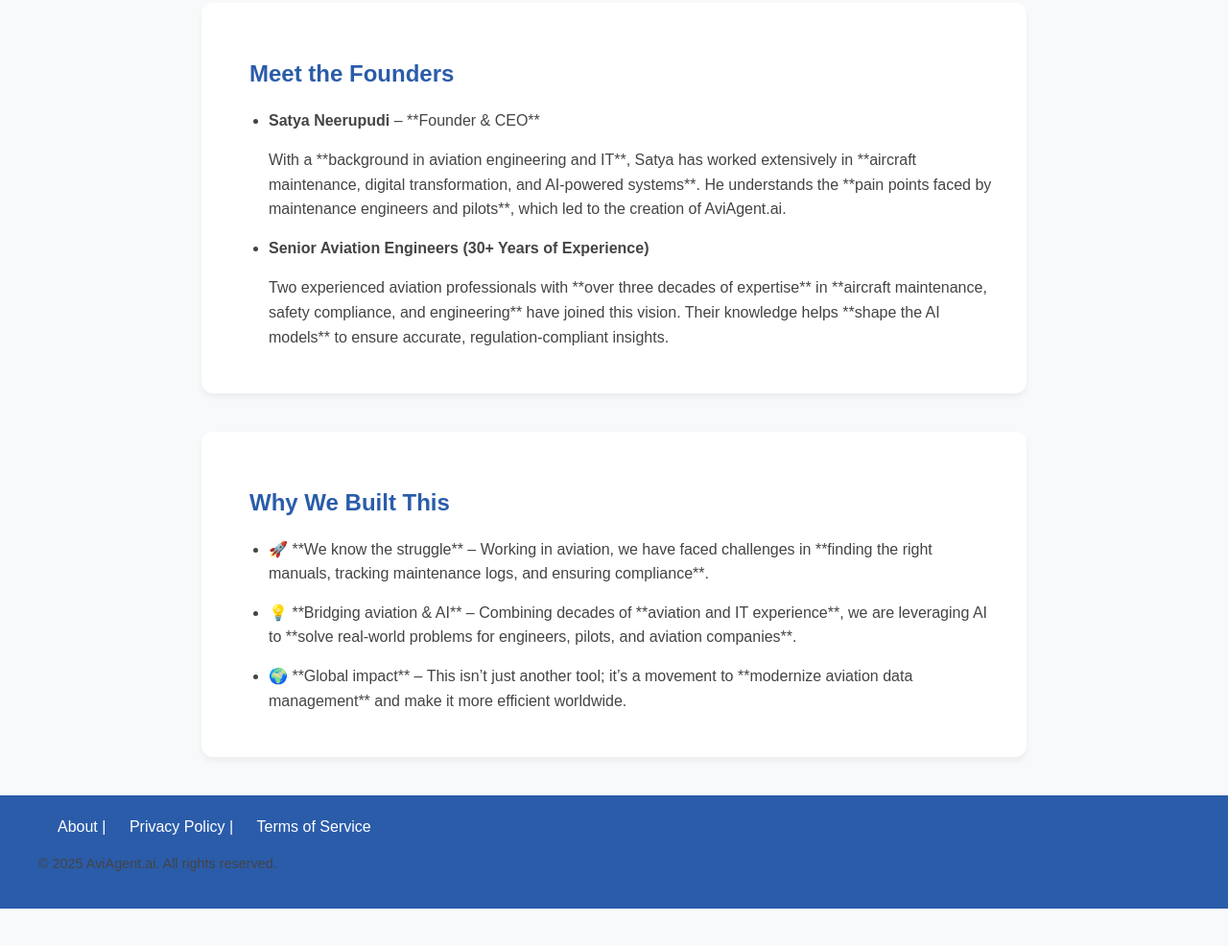
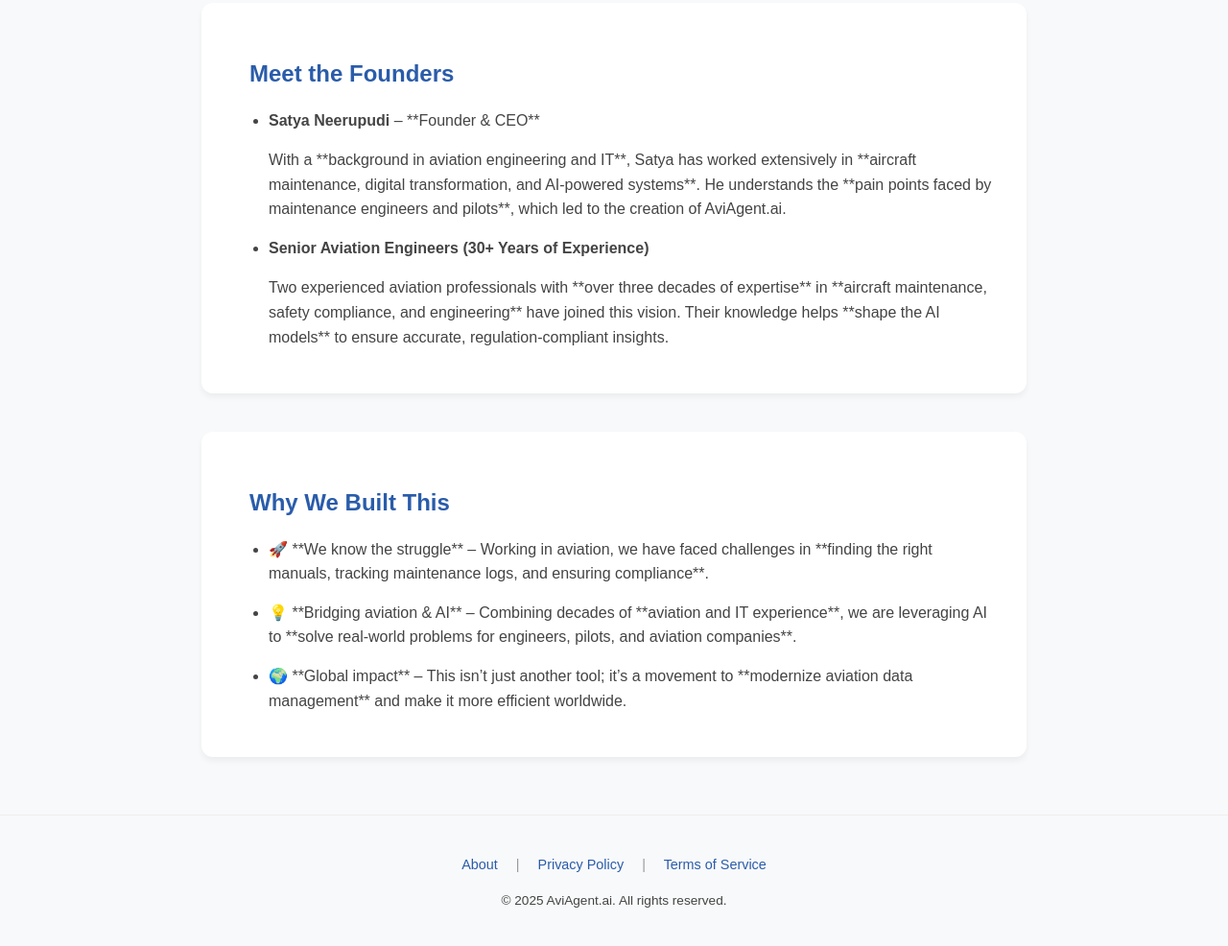
Before and after one commit to Scandiccloud/aviagent.ai, a plain HTML site: page about.html in a window 1280 px wide. Shown: the part 702-1688 px from the top of the page at 96% size. Before the commit the page ends 1649 px from the top, so only its background shows below. Drawn offline with Linux system fonts and the light colour scheme.

Commit message:
Updated footer style  section

```diff
--- a/about.html
+++ b/about.html
@@ -85,39 +85,40 @@
             margin: 20px 0;
         }
 
-        /* Footer Styling */
-        footer {
-            text-align: left;
-            padding: 20px;
-            background: #2A5CAA;
-            color: white;
+               /* Footer Section */
+               footer {
+            text-align: center;
+            padding: 40px 20px;
+            color: #666;
+            font-size: 0.9rem;
+            margin-top: 60px;
+            border-top: 1px solid #eee;
         }
 
         .footer-links {
-            margin-left: 20px;
+            margin-bottom: 15px;
+        }
+
+        .separator {
+            margin: 0 15px;
+            color: #999;
+        }
+
+        .copyright {
+            margin: 10px 0 0;
+            font-size: 0.85rem;
         }
 
         footer a {
-            color: white;
-            margin-left: 20px;
-            display: inline-block;
+            color: #2A5CAA;
             text-decoration: none;
         }
 
-        footer a:hover {
-            text-decoration: underline;
-        }
-
-        footer p {
-            margin-left: 20px;
-            font-size: 0.9rem;
-        }
-
-        /* Mobile Fix */
         @media (max-width: 768px) {
-            .section {
-                width: 90%; /* Prevents content from touching edges */
-                padding: 20px;
+            .header-container {
+                flex-direction: column;
+                text-align: center;
+                gap: 20px;
             }
 
             header h1 {
```
